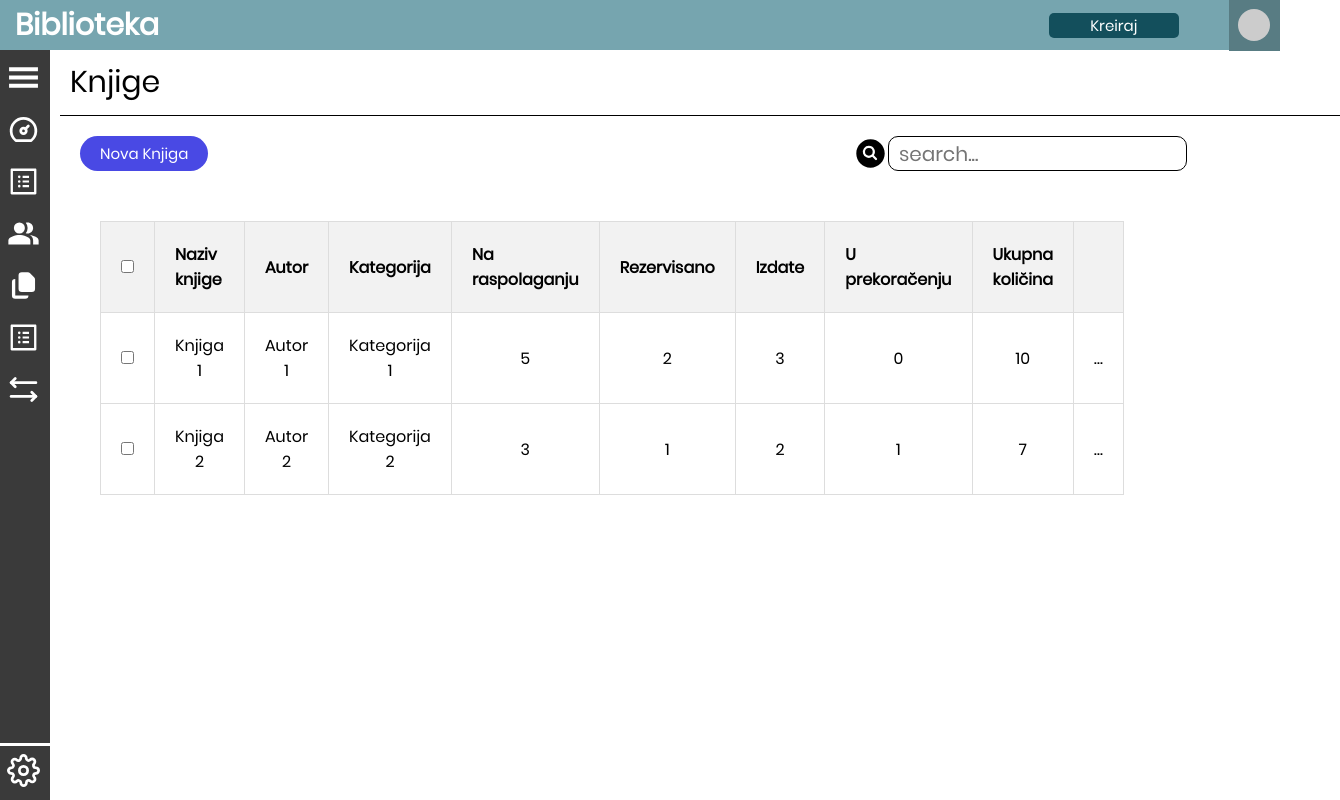
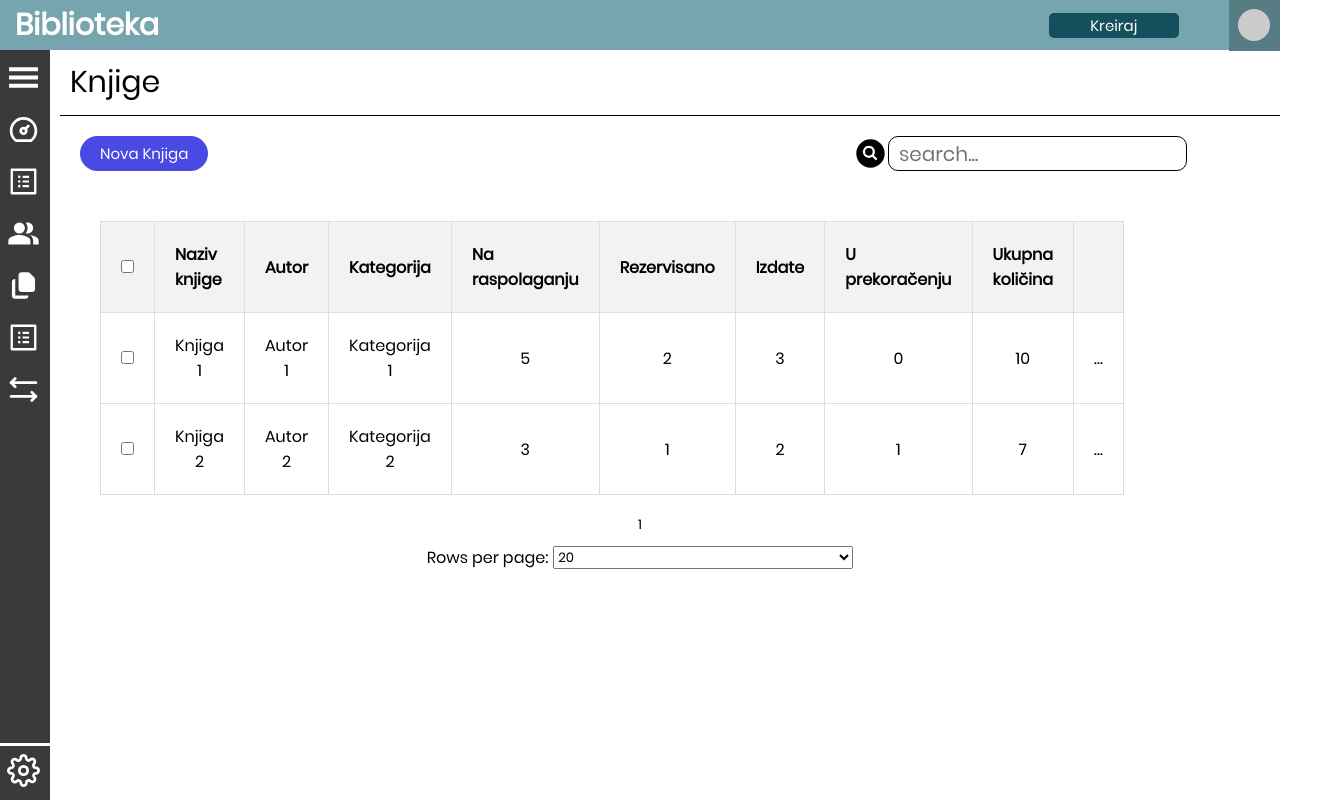
Before and after one commit to Masulaa/online-biblioteka, a React (Create React App) app: page /EvidentionOfBooks in a window 1280 px wide. Shown: the whole page, 1340 px wide, since content can reach past the window. Built offline with nearby package versions, Linux system fonts and the light colour scheme.

Commit message:
fixed check button, added functions rows per page, and pages

```diff
--- a/src/components/books-evidention/EvidentionOfBooks.css
+++ b/src/components/books-evidention/EvidentionOfBooks.css
@@ -16,6 +16,7 @@ body {
   margin: 0;
   padding: 0;
   font-family: Arial, sans-serif;
+  overflow-x: hidden;
 }
 
 .naslov{
--- a/src/components/books-evidention/new-book/NewBook.js
+++ b/src/components/books-evidention/new-book/NewBook.js
@@ -44,13 +44,18 @@ return(
          </div>
          <div className="info2">
             <label>Izaberite autore</label>
-            <p>-Ovdje input-</p>
+            <select>
+                <option>Ivo Andric</option>
+                <option>Petar II Petrovic Njegos</option>
+                <option>Mesa Selimovic</option>
+                <option>Ivan Mazuranic</option>
+            </select>
             <label>Izdavac</label>
             <select>
-                <option></option>
-                <option></option>
-                <option></option>
-                <option></option>
+                <option>Dzoli</option>
+                <option>Nova Knjiga</option>
+                <option>Stara Knjiga</option>
+                <option>Gradska Knjizara</option>
             </select>
             <label>Godina Izdavanja</label>
             <select>
--- a/src/components/books-evidention/table.css
+++ b/src/components/books-evidention/table.css
@@ -78,6 +78,19 @@
     margin: 0 5px;
   }
 
+
+  .rows-per-page {
+    display: flex;
+    align-items: center;
+    justify-content: center;
+    margin-top: 10px;
+  }
+
+  .rows-per-page span {
+    margin-right: 5px;
+  }
+
+
   @media screen and (max-width: 1440px) {
     .table{
         width: 70%;
--- a/src/components/books-evidention/table.js
+++ b/src/components/books-evidention/table.js
@@ -1,4 +1,5 @@
 import React, { useState } from 'react';
+import { useDispatch } from "react-redux";
 import './table.css';
 
 const data = [
@@ -7,28 +8,82 @@ const data = [
 ];
 
 const Table = () => {
+  const dispatch = useDispatch();
+
   const [selectedAll, setSelectedAll] = useState(false);
-  const [currentPage, setCurrentPage] = useState(1);
-  const itemsPerPage = 20;
-  const totalPages = Math.ceil(data.length / itemsPerPage);
-  const indexOfLastItem = currentPage * itemsPerPage;
-  const indexOfFirstItem = indexOfLastItem - itemsPerPage;
-  const currentItems = data.slice(indexOfFirstItem, indexOfLastItem);
+  const [selectedItems, setSelectedItems] = useState([]);
 
   const handleSelectAll = (event) => {
     setSelectedAll(event.target.checked);
+    if (event.target.checked) {
+      setSelectedItems(data.map(item => item.id));
+    } else {
+      setSelectedItems([]);
+    }
   };
 
   const handleSelectItem = (id) => {
-    // Implement your logic to handle individual item selection here
+    if (selectedItems.includes(id)) {
+      setSelectedItems(selectedItems.filter(itemId => itemId !== id));
+    } else {
+      setSelectedItems([...selectedItems, id]);
+    }
   };
 
-  const handlePageChange = (direction) => {
-    if (direction === 'next') {
-      setCurrentPage((prevPage) => prevPage + 1);
-    } else if (direction === 'previous') {
-      setCurrentPage((prevPage) => prevPage - 1);
+  const [currentPage, setCurrentPage] = useState(1);
+  const [itemsPerPage, setItemsPerPage] = useState(20);
+
+  const indexOfLastItem = currentPage * itemsPerPage;
+  const indexOfFirstItem = indexOfLastItem - itemsPerPage;
+
+  const currentItems = data.slice(indexOfFirstItem, indexOfLastItem);
+
+  const totalPages = Math.ceil(data.length / itemsPerPage);
+
+  const handlePageChange = (pageNumber) => {
+    setCurrentPage(pageNumber);
+  };
+
+  const renderPageNumbers = () => {
+    const pageNumbers = [];
+    for (let i = 1; i <= totalPages; i++) {
+      pageNumbers.push(
+        <button
+          key={i}
+          onClick={() => handlePageChange(i)}
+          className={currentPage === i ? "active" : ""}
+        >
+          {i}
+        </button>
+      );
     }
+    return pageNumbers;
+  };
+
+  const renderLeftArrow = () => {
+    if (currentPage !== 1) {
+      return (
+        <button onClick={() => handlePageChange(currentPage - 1)}>
+          &larr;
+        </button>
+      );
+    }
+    return null;
+  };
+  const renderRightArrow = () => {
+    if (currentPage !== totalPages) {
+      return (
+        <button onClick={() => handlePageChange(currentPage + 1)}>
+          &rarr;
+        </button>
+      );
+    }
+    return null;
+  };
+
+  const handleItemsPerPageChange = (event) => {
+    setItemsPerPage(parseInt(event.target.value));
+    setCurrentPage(1);
   };
 
   return (
@@ -55,7 +110,11 @@ const Table = () => {
           {currentItems.map((item) => (
             <tr key={item.id}>
               <td>
-                <input type="checkbox" checked={selectedAll} onChange={() => handleSelectItem(item.id)} />
+                <input
+                  type="checkbox"
+                  checked={selectedItems.includes(item.id)}
+                  onChange={() => handleSelectItem(item.id)}
+                />
               </td>
               <td>{item.naziv}</td>
               <td>{item.autor}</td>
@@ -79,16 +138,20 @@ const Table = () => {
           ))}
         </tbody>
       </table>
-      {totalPages > 1 && (
-        <div className="pagination">
-          <button disabled={currentPage === 1} onClick={() => handlePageChange('previous')}>
-            &lt; Prethodno
-          </button>
-          <button disabled={currentPage === totalPages} onClick={() => handlePageChange('next')}>
-            Sljedeće &gt;
-          </button>
-        </div>
-      )}
+      <div className="pagination">
+        {renderLeftArrow()}
+        {renderPageNumbers()}
+        {renderRightArrow()}
+      </div>
+      <div className="rows-per-page">
+        <span>Rows per page:</span>
+        <select value={itemsPerPage} onChange={handleItemsPerPageChange}>
+          <option value={10}>10</option>
+          <option value={20}>20</option>
+          <option value={50}>50</option>
+          <option value={100}>100</option>
+        </select>
+      </div>
     </div>
   );
 };
--- a/src/store/store.js
+++ b/src/store/store.js
@@ -32,7 +32,10 @@ const bookSlice = createSlice({
   reducers: {
     addBook: (state, action) => {
       state.push(action.payload);
-    }
+    },
+    deleteBook: (state, action) => {
+      return state.filter(book => book.id !== action.payload);
+  },
   }
 });
 
```
Also changed, not shown: src/components/books-evidention/EvidentionOfBooks.js (+1 -10 lines).
